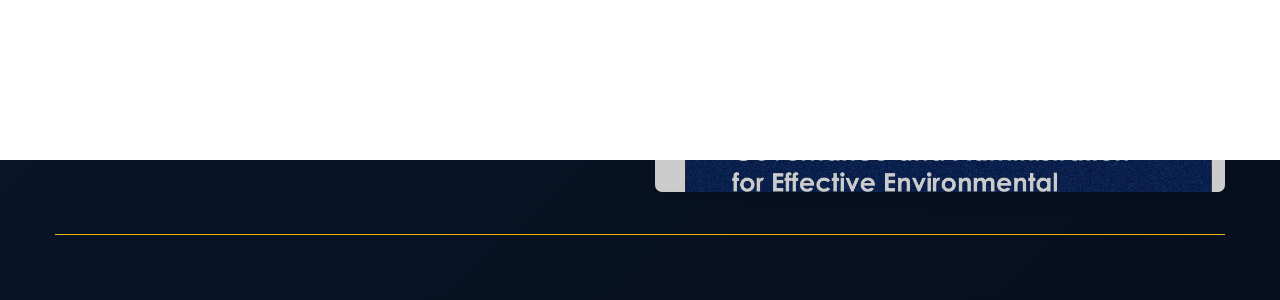
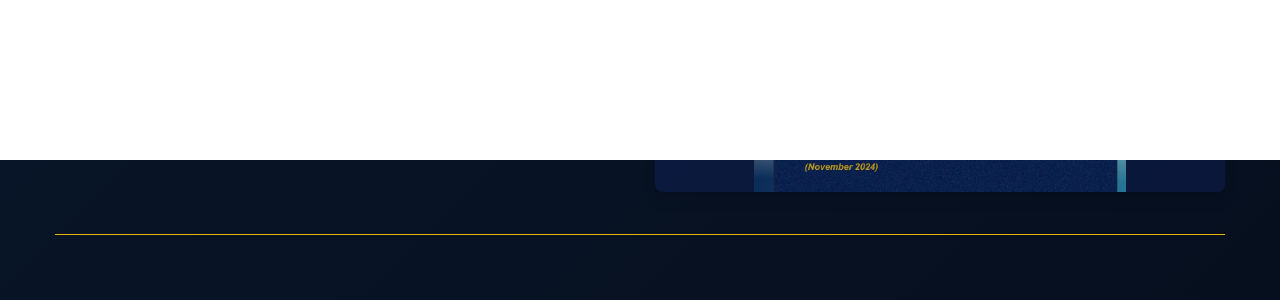
Before and after one commit to timadewale1/gift-portfolio, a Next.js app: page /virtual in a window 1280 px wide. Shown: the part 1440-1740 px from the top of the page. Built offline with nearby package versions, Linux system fonts and the light colour scheme.

Commit message:
gift update4

```diff
--- a/app/customer/page.jsx
+++ b/app/customer/page.jsx
@@ -225,7 +225,7 @@ const Work1 = () => {
                   </div>
                 </div>
                 <div className="w-full xl:w-[50%]">
-                  <div className="h-[570px] relative group flex justify-center items-center bg-gray-800/30 rounded-lg shadow-lg">
+                  <div className="h-[570px] relative group flex justify-center items-center  bg-blue-800/30 rounded-lg shadow-lg">
                     <div className="absolute top-0 bottom-0 w-full h-full bg-black/20 z-10"></div>
                     <div className="relative w-full h-full">
                       <Image
--- a/app/invoice/page.jsx
+++ b/app/invoice/page.jsx
@@ -225,7 +225,7 @@ const Work1 = () => {
                   </div>
                 </div>
                 <div className="w-full xl:w-[50%]">
-                  <div className="h-[570px] relative group flex justify-center items-center bg-gray-800/30 rounded-lg shadow-lg">
+                  <div className="h-[570px] relative group flex justify-center items-center  bg-blue-800/30 rounded-lg shadow-lg">
                     <div className="absolute top-0 bottom-0 w-full h-full bg-black/20 z-10"></div>
                     <div className="relative w-full h-full">
                       <Image
--- a/app/knowledge/page.jsx
+++ b/app/knowledge/page.jsx
@@ -225,7 +225,7 @@ const Work1 = () => {
                   </div>
                 </div>
                 <div className="w-full xl:w-[50%]">
-                  <div className="h-[570px] relative group flex justify-center items-center bg-gray-800/30 rounded-lg shadow-lg">
+                  <div className="h-[570px] relative group flex justify-center items-center  bg-blue-800/30 rounded-lg shadow-lg">
                     <div className="absolute top-0 bottom-0 w-full h-full bg-black/20 z-10"></div>
                     <div className="relative w-full h-full">
                       <Image
--- a/app/project/page.jsx
+++ b/app/project/page.jsx
@@ -225,7 +225,7 @@ const Work1 = () => {
                   </div>
                 </div>
                 <div className="w-full xl:w-[50%]">
-                  <div className="h-[570px] relative group flex justify-center items-center bg-gray-800/30 rounded-lg shadow-lg">
+                  <div className="h-[570px] relative group flex justify-center items-center bg-blue-800/30 rounded-lg shadow-lg">
                     <div className="absolute top-0 bottom-0 w-full h-full bg-black/20 z-10"></div>
                     <div className="relative w-full h-full">
                       <Image
--- a/app/research/page.jsx
+++ b/app/research/page.jsx
@@ -247,7 +247,7 @@ const Work1 = () => {
                   </div>
                 </div>
                 <div className="w-full xl:w-[50%]">
-                  <div className="h-[570px] relative group flex justify-center items-center bg-gray-800/30 rounded-lg shadow-lg">
+                  <div className="h-[570px] relative group flex justify-center items-center  bg-blue-800/30 rounded-lg shadow-lg">
                     <div className="absolute top-0 bottom-0 w-full h-full bg-black/20 z-10"></div>
                     <div className="relative w-full h-full">
                       <Image
--- a/app/virtual/page.jsx
+++ b/app/virtual/page.jsx
@@ -225,13 +225,13 @@ const Work1 = () => {
                   </div>
                 </div>
                 <div className="w-full xl:w-[50%]">
-                  <div className="h-[570px] relative group flex justify-center items-center bg-gray-800/30 rounded-lg shadow-lg">
+                  <div className="h-[570px] relative group flex justify-center items-center bg-blue-800/30 rounded-lg shadow-lg">
                     <div className="absolute top-0 bottom-0 w-full h-full bg-black/20 z-10"></div>
                     <div className="relative w-full h-full">
                       <Image
                         src={project.image}
                         fill
-                        className="object-cover rounded-lg"
+                        className="object-contain rounded-lg"
                         alt={`Project ${index + 1}`}
                       />
                     </div>
--- a/app/work/page.jsx
+++ b/app/work/page.jsx
@@ -186,7 +186,7 @@ const Work = () => {
               >
                 {projects.map((project, index) => (
                   <SwiperSlide key={index} className="w-full">
-                    <div className="h-[600px] relative group flex justify-center items-center bg-gray-800/30 rounded-lg shadow-lg">
+                    <div className="h-[600px] relative group flex justify-center items-center bg-blue-800/30 rounded-lg shadow-lg">
                       <div className="absolute top-0 bottom-0 w-full h-full bg-black/20 z-10"></div>
                       <div className="relative w-full h-full">
                         <Image
```
